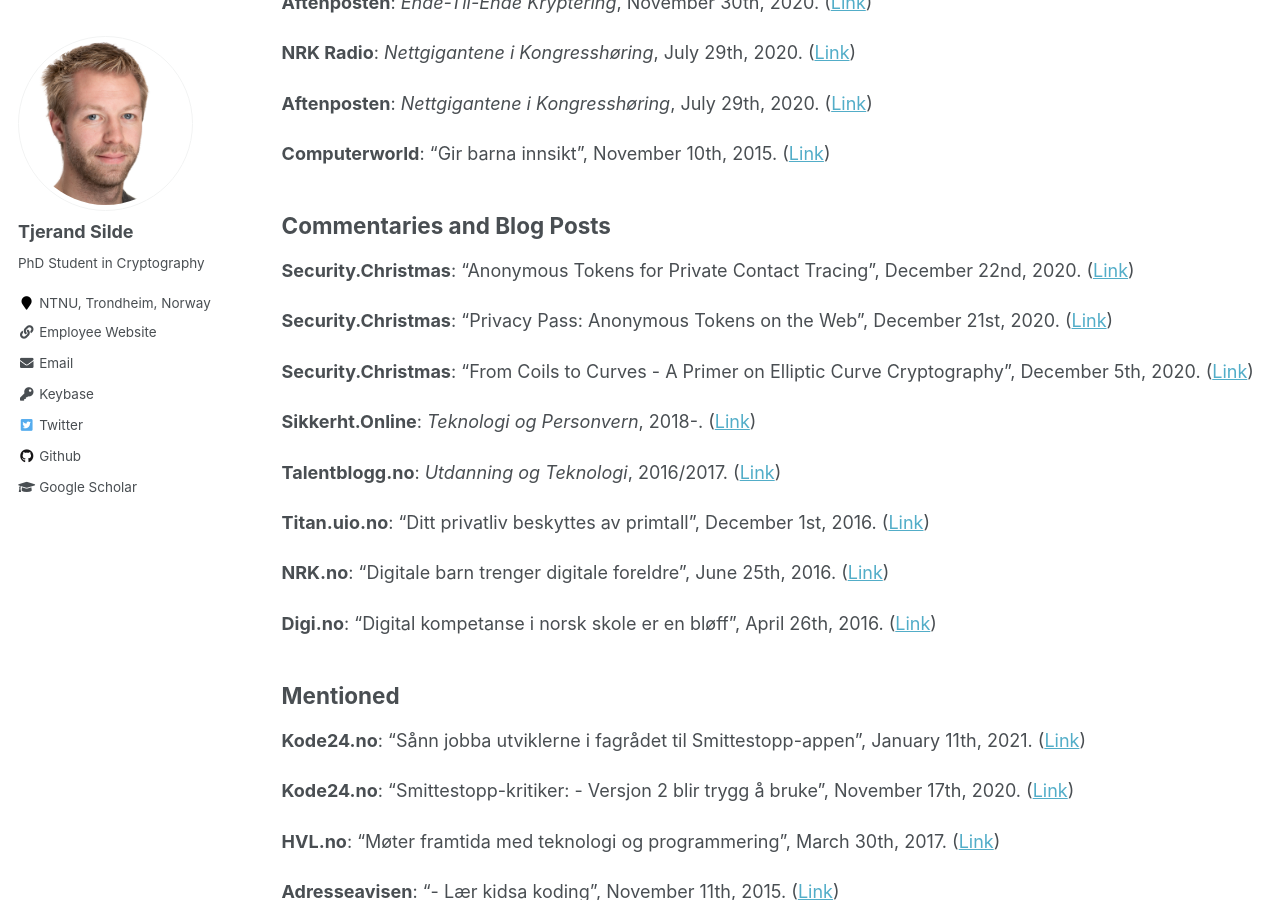
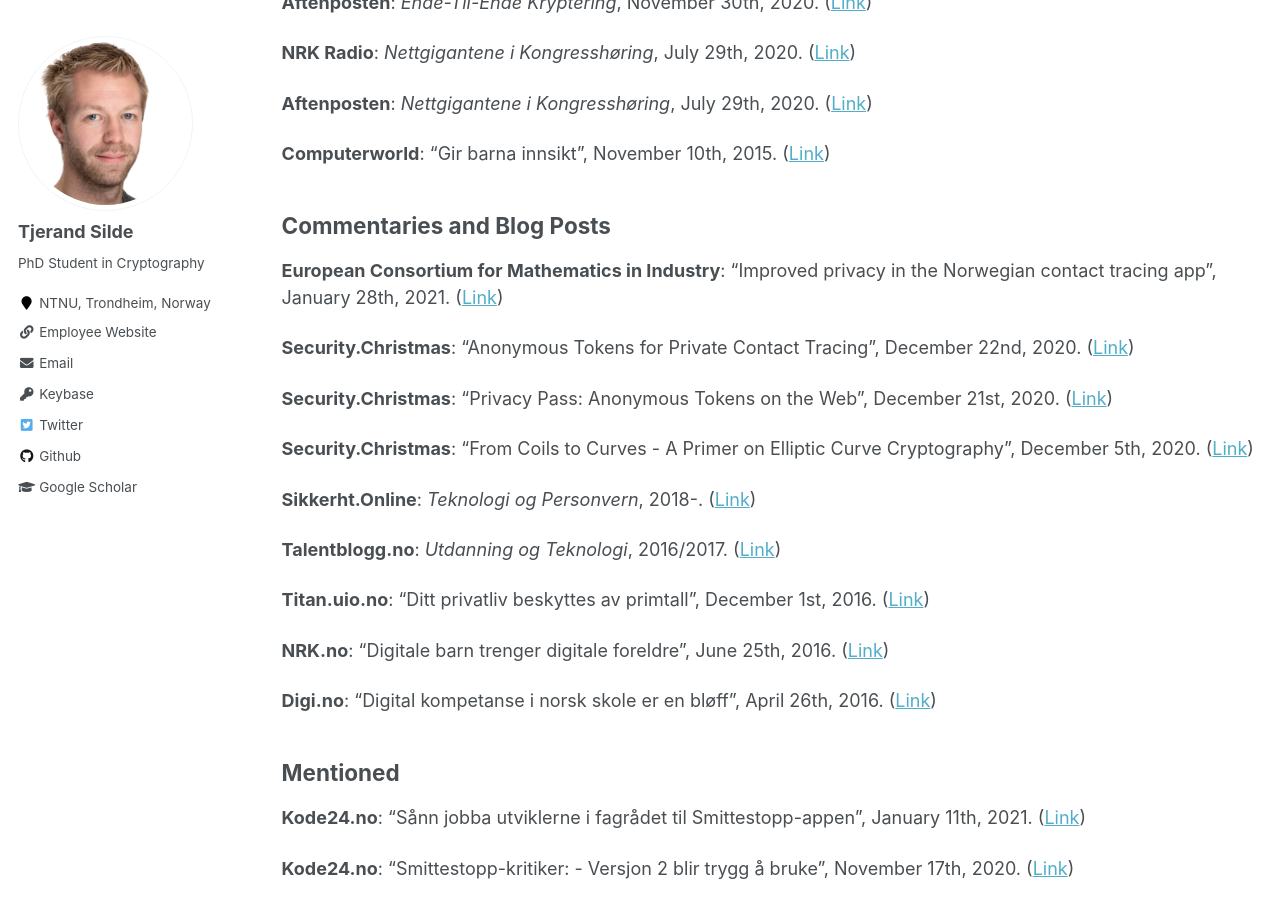
Before and after one commit to tjesi/tjesi.github.io, a Jekyll site: the page built from _pages/media.md, in a window 1280 px wide and 900 px high, scrolled down 348 px. Built offline with Jekyll 4.4.1, drawn with Linux system fonts in a browser that asks for light colours.

Commit message:
Update media.md

```diff
--- a/_pages/media.md
+++ b/_pages/media.md
@@ -20,6 +20,8 @@
 **Computerworld**: "Gir barna innsikt", November 10th, 2015. ([Link](https://www.cw.no/artikkel/gir-barna-innsikt))
 
 ## Commentaries and Blog Posts
+
+**European Consortium for Mathematics in Industry**: "Improved privacy in the Norwegian contact tracing app", January 28th, 2021. ([Link](https://ecmiindmath.org/2021/01/28/improved-privacy-in-the-norwegian-contact-tracing-app))
 
 **Security.Christmas**: "Anonymous Tokens for Private Contact Tracing", December 22nd, 2020. ([Link](https://security.christmas/2020/22))
 
```
